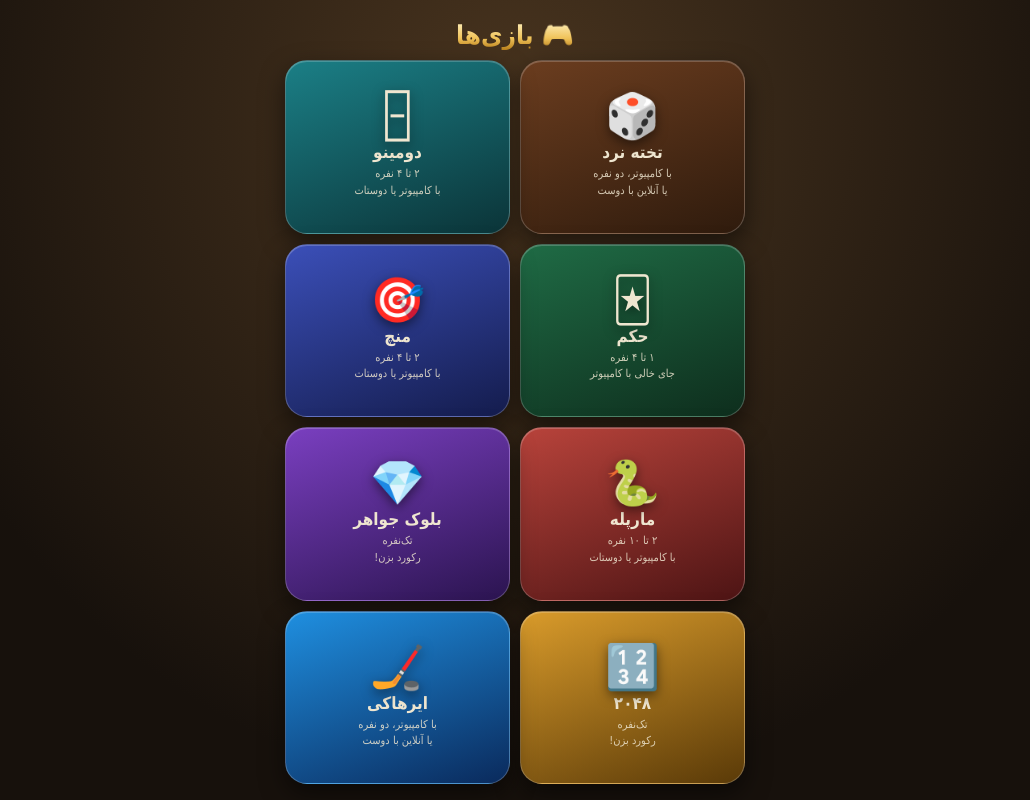
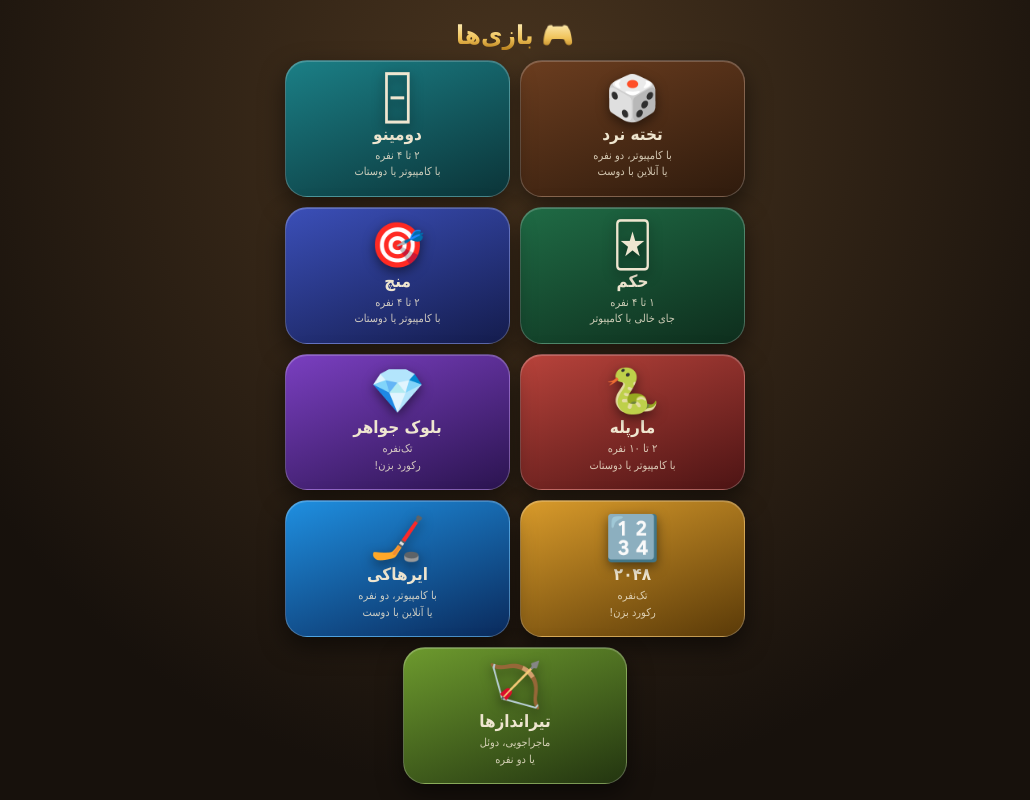
Before and after one commit to hoomanrezazade34-a11y/game, a plain HTML site: page index.html in a window 1280 px wide. Shown: the whole page, without its empty margins (125-1155 px from the left). Drawn offline with Linux system fonts and the light colour scheme.

Commit message:
Update index.html

```diff
--- a/index.html
+++ b/index.html
@@ -11,7 +11,7 @@
 html,body{margin:0;height:100%;overflow:hidden;background:#17110c;color:var(--ivory);font-family:Tahoma,Arial,sans-serif;user-select:none}
 #app{position:fixed;top:0;left:0;width:100%;height:100%;display:flex;flex-direction:column;align-items:center;gap:10px;overflow-y:auto;-webkit-overflow-scrolling:touch;padding:max(16px,env(safe-area-inset-top)) 14px max(16px,env(safe-area-inset-bottom));background:radial-gradient(ellipse at 50% 15%,#4a351f 0%,#17110c 70%)}
 h1{margin:4px 0 0;font-size:26px;background:linear-gradient(180deg,#fff3c4,#f0c35a 60%,#b9801c);-webkit-background-clip:text;background-clip:text;color:transparent}
-#cards{display:grid;grid-template-columns:1fr 1fr;grid-template-rows:repeat(4,minmax(128px,1fr));gap:10px;width:100%;max-width:460px;flex:1 0 auto}
+#cards{display:grid;grid-template-columns:1fr 1fr;grid-template-rows:repeat(5,minmax(128px,1fr));gap:10px;width:100%;max-width:460px;flex:1 0 auto}
 .card{min-width:0;min-height:0;border-radius:22px;border:1px solid rgba(255,255,255,.22);color:var(--ivory);font-family:inherit;display:flex;flex-direction:column;align-items:center;justify-content:center;gap:4px;padding:8px 6px;overflow:hidden;text-align:center;cursor:pointer;box-shadow:0 10px 24px rgba(0,0,0,.5),inset 0 1px 0 rgba(255,255,255,.2);transition:transform .12s}
 .card:active{transform:scale(.96)}
 .card .ic{font-size:clamp(30px,5.5vh,46px);line-height:1;filter:drop-shadow(0 4px 6px rgba(0,0,0,.5))}
@@ -25,6 +25,7 @@ h1{margin:4px 0 0;font-size:26px;background:linear-gradient(180deg,#fff3c4,#f0c3
 #c6{background:linear-gradient(160deg,#1b7f86,#0b3438)}
 #c7{background:linear-gradient(160deg,#d99b2b,#5a3a08)}
 #c8{background:linear-gradient(160deg,#1f8fe0,#0a2a5c)}
+#c9{background:linear-gradient(160deg,#6d9a2e,#233510)}
 .card:last-child:nth-child(odd){grid-column:1/-1;justify-self:center;width:calc(50% - 6px)}
 </style>
 </head>
@@ -40,6 +41,7 @@ h1{margin:4px 0 0;font-size:26px;background:linear-gradient(180deg,#fff3c4,#f0c3
     <button class="card" id="c5" data-go="block.html?from=lobby"><span class="ic">💎</span><span class="t">بلوک جواهر</span><span class="d">تک‌نفره<br>رکورد بزن!</span></button>
     <button class="card" id="c7" data-go="2048.html?from=lobby"><span class="ic">🔢</span><span class="t">۲۰۴۸</span><span class="d">تک‌نفره<br>رکورد بزن!</span></button>
     <button class="card" id="c8" data-go="hockey.html?from=lobby"><span class="ic">🏒</span><span class="t">ایرهاکی</span><span class="d">با کامپیوتر، دو نفره<br>یا آنلاین با دوست</span></button>
+    <button class="card" id="c9" data-go="archers.html?from=lobby"><span class="ic">🏹</span><span class="t">تیراندازها</span><span class="d">ماجراجویی، دوئل<br>یا دو نفره</span></button>
   </div>
 </div>
 <script>
```
